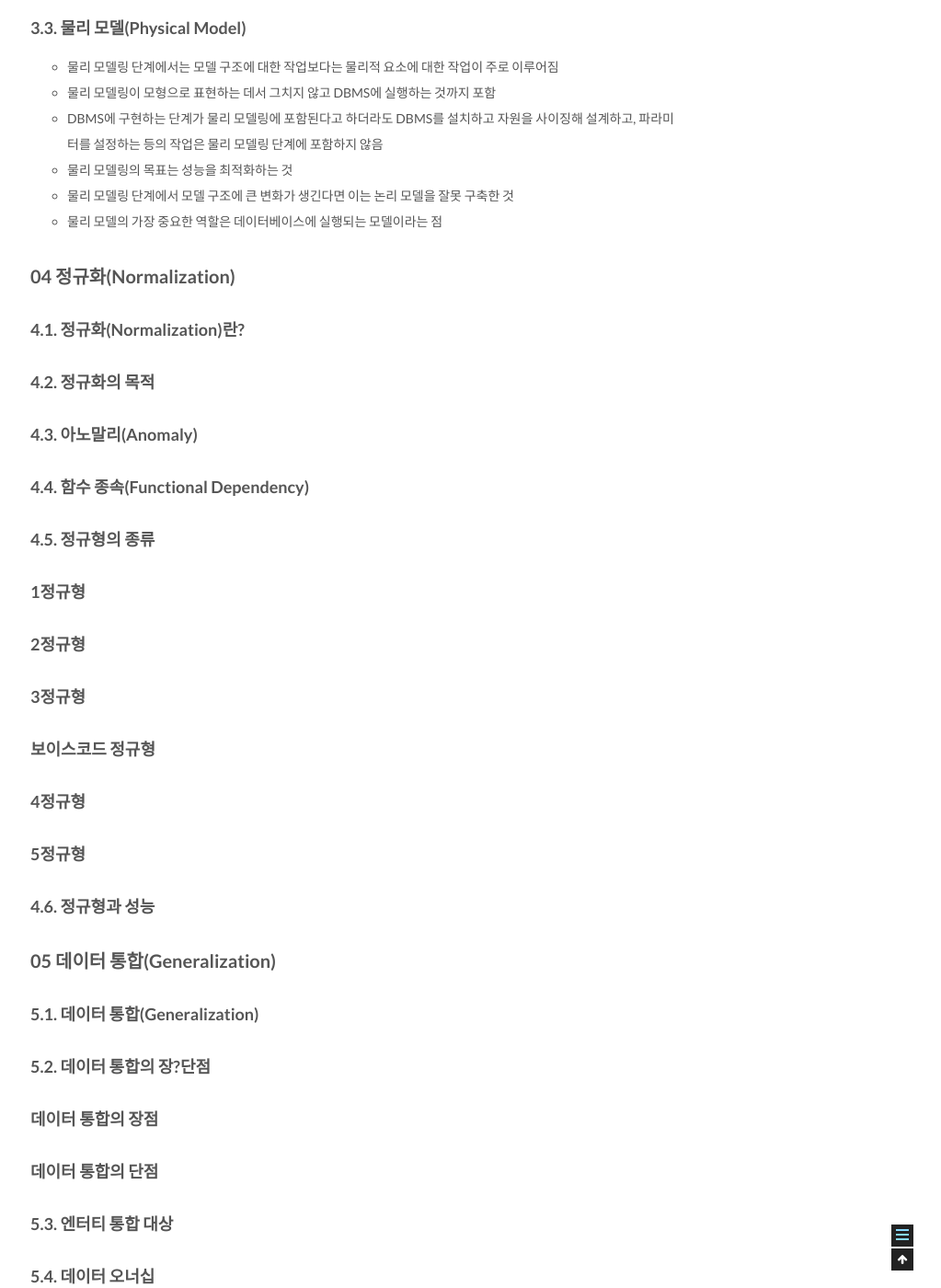
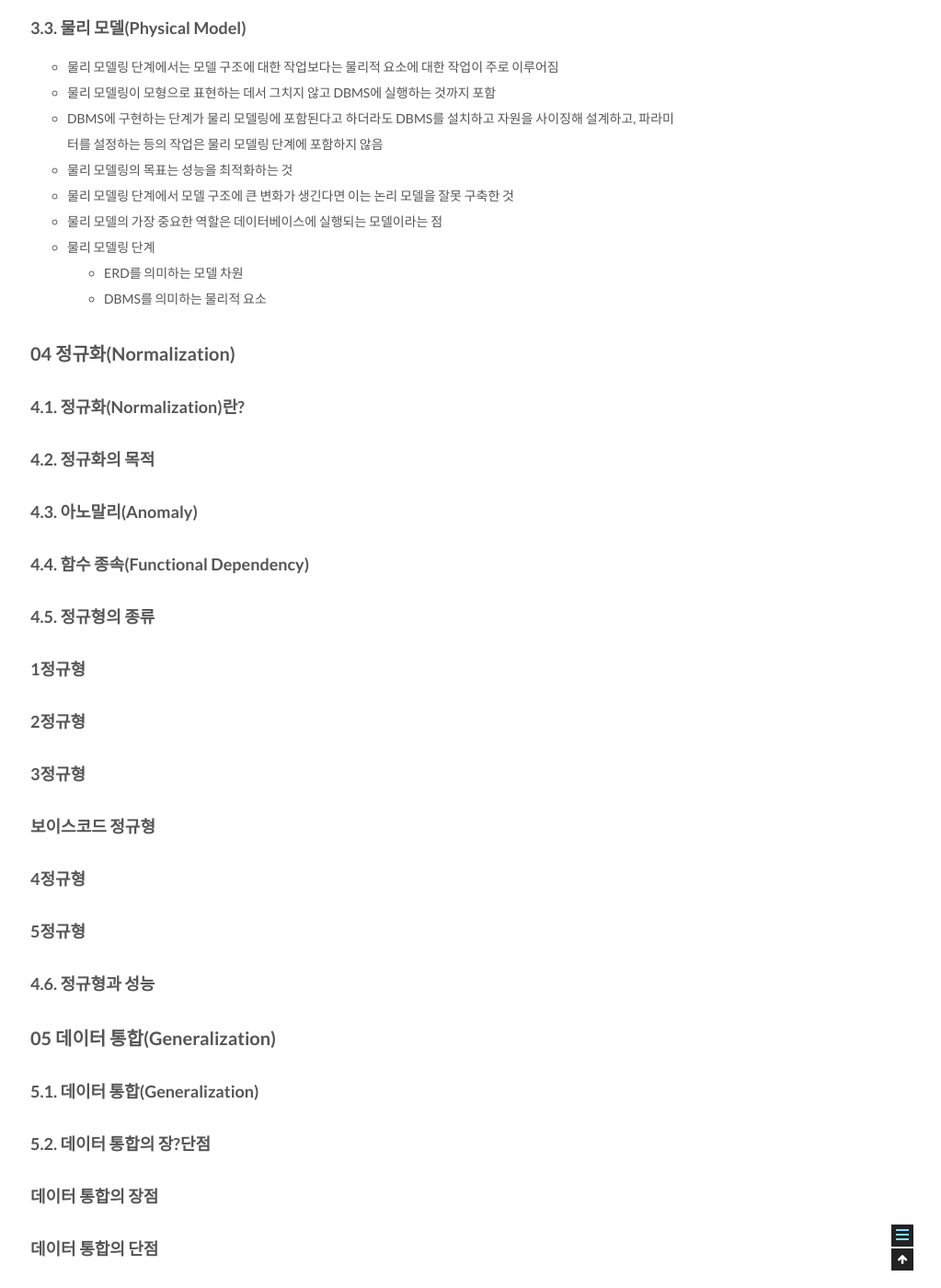
Before and after one commit to csj4032/csj4032.github.io, a Jekyll site: the page built from _posts/2018-05-02-관계형데이터모델링프리미엄가이드.md, in a window 1280 px wide and 1400 px high, scrolled down 9858 px. Shown: the whole window at 92% size, without its empty margins (257-1280 px from the left). Built offline with Jekyll 4.4.1, drawn with Linux system fonts in a browser that asks for light colours; comment, search, counter and statistics services are not loaded.

Commit message:
관계형 데이터 베이스 모델링 포스팅 수정

```diff
--- a/_posts/2018-05-02-관계형데이터모델링프리미엄가이드.md
+++ b/_posts/2018-05-02-관계형데이터모델링프리미엄가이드.md
@@ -304,6 +304,9 @@ comments: true
 * 물리 모델링의 목표는 성능을 최적화하는 것
 * 물리 모델링 단계에서 모델 구조에 큰 변화가 생긴다면 이는 논리 모델을 잘못 구축한 것
 * 물리 모델의 가장 중요한 역할은 데이터베이스에 실행되는 모델이라는 점
+* 물리 모델링 단계
+  * ERD를 의미하는 모델 차원
+  * DBMS를 의미하는 물리적 요소
 
 ## 04 정규화(Normalization)
 
```
